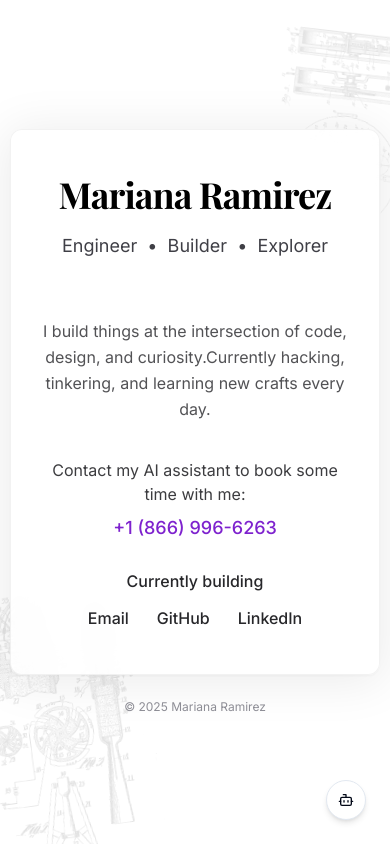
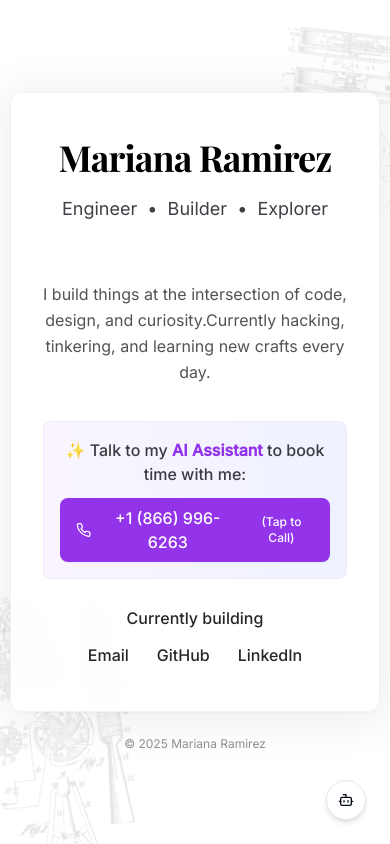
Before and after one commit to marianar97/marianar97.github.io, a React (Vite) app: page / in a window 390 px wide. Built offline with nearby package versions, Linux system fonts and the light colour scheme.

Commit message:
feat: Improve Voice Agent UI and UX
-   Added visual cues to highlight the AI assistant.
-   Added a phone-friendly interaction hint.

```diff
--- a/src/pages/Index.tsx
+++ b/src/pages/Index.tsx
@@ -2,6 +2,7 @@
 import React from "react";
 import BackgroundDrawings from "@/components/BackgroundDrawings";
 import VoiceAgent from "@/components/VoiceAgent";
+import { Phone } from "lucide-react";
 
 const Index = () => {
   return (
@@ -32,16 +33,21 @@ const Index = () => {
             Currently hacking, tinkering, and learning new crafts every day.
           </p>
 
-          {/* Contact AI Assistant Section */}
-          <div className="w-full text-center mb-6 hero-fade-in" style={{ animationDelay: "0.6s" }}>
-            <p className="text-base text-zinc-800/90 mb-2">
-              Contact my AI assistant to book some time with me:
+          {/* Contact AI Assistant Section - Enhanced */}
+          <div
+            className="w-full text-center mb-6 hero-fade-in bg-gradient-to-r from-purple-50 to-indigo-50 p-4 rounded-lg border border-purple-100"
+            style={{ animationDelay: "0.6s" }}
+          >
+            <p className="text-base text-zinc-800/90 mb-3 font-medium">
+              ✨ Talk to my <span className="text-purple-600 font-semibold">AI Assistant</span> to book time with me:
             </p>
             <a
               href="tel:+18669966263"
-              className="text-lg font-medium text-purple-700 hover:text-purple-900 transition-colors"
+              className="inline-flex items-center justify-center gap-2 px-4 py-2 bg-purple-600 hover:bg-purple-700 text-white font-medium rounded-lg transition-all transform hover:scale-105 shadow-sm"
             >
-              +1 (866) 996-6263
+              <Phone className="h-4 w-4" />
+              <span>+1 (866) 996-6263</span>
+              <span className="text-xs ml-1">(Tap to Call)</span>
             </a>
           </div>
 
```
